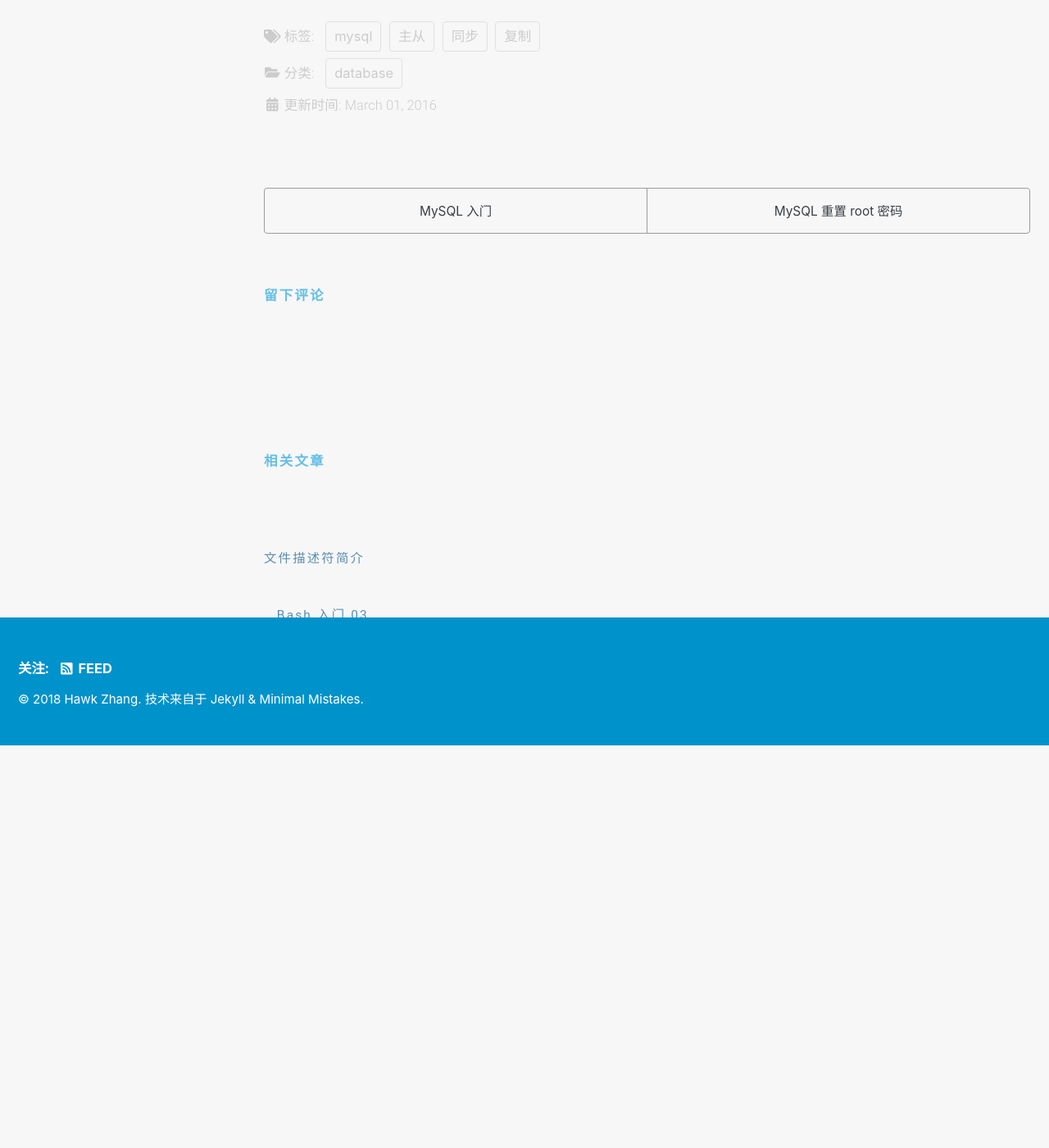
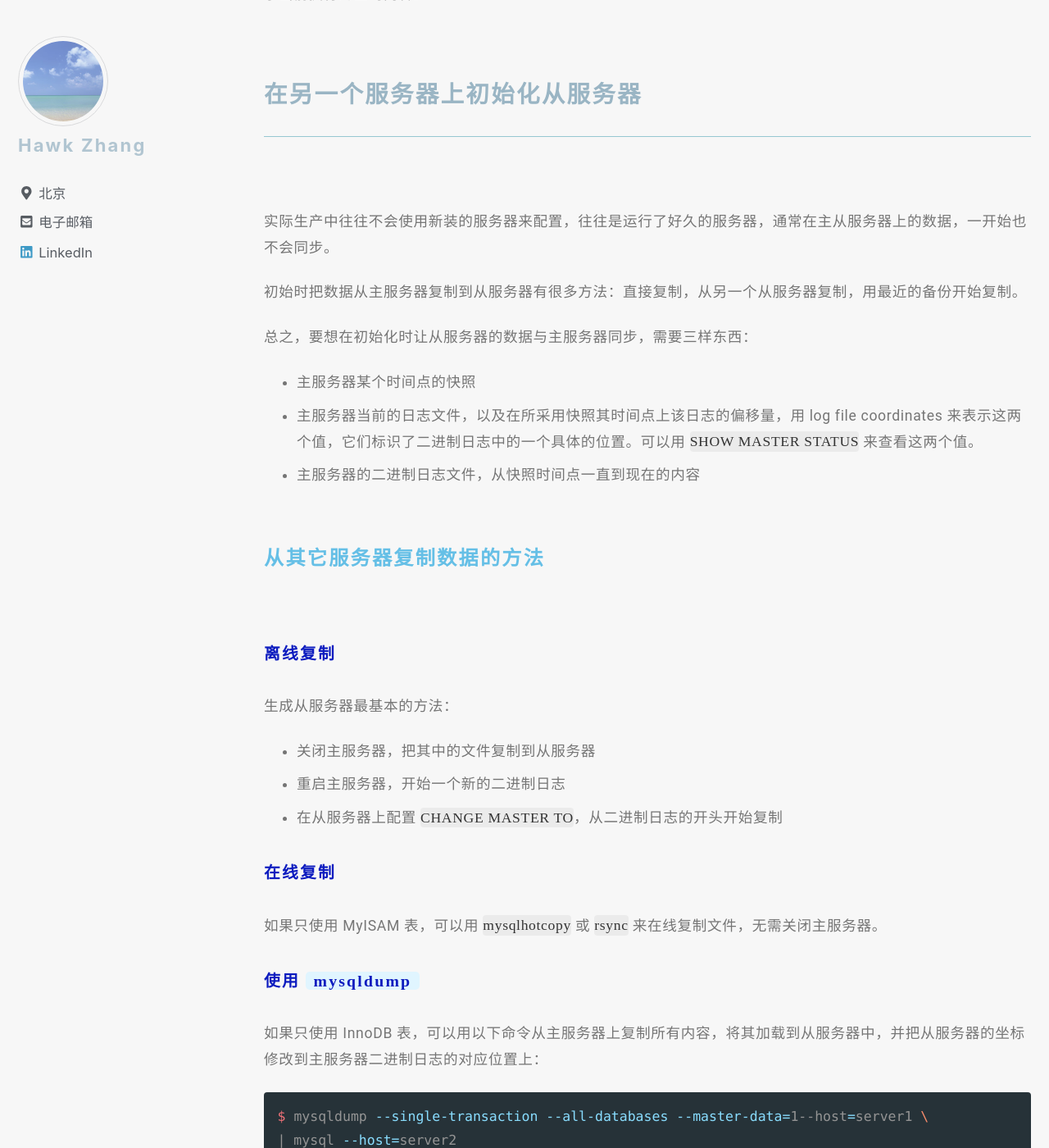
Before and after one commit to narru888/linotes_note, a Jekyll site: the page built from _posts/mysql/2016-03-01-master.slave.md, in a window 1280 px wide and 1400 px high, scrolled down 12744 px. Shown: the whole window at 82% size. Built offline with Jekyll 4.4.1, drawn with Linux system fonts in a browser that asks for light colours; nearby versions of some CDN libraries; a script that is not in the unit is left out; comment, search, counter and statistics services are not loaded; before the commit the page ends 13668 px from its top, so only the background shows below that.

Commit message:
update on 2018-08-10 21:00:01 CST

````diff
--- a/_posts/mysql/2016-03-01-master.slave.md
+++ b/_posts/mysql/2016-03-01-master.slave.md
@@ -383,3 +383,50 @@ Info: NULL
 ```
 
 从服务器上的 I/O 和 SQL 这两个线程始终是用 system user 帐户来运行的。当 SQL 线程重演事件时，`Info` 字段会显示当前执行的查询内容。
+
+
+
+
+
+
+
+
+
+
+
+### 在另一个服务器上初始化从服务器
+
+实际生产中往往不会使用新装的服务器来配置，往往是运行了好久的服务器，通常在主从服务器上的数据，一开始也不会同步。
+
+初始时把数据从主服务器复制到从服务器有很多方法：直接复制，从另一个从服务器复制，用最近的备份开始复制。
+
+总之，要想在初始化时让从服务器的数据与主服务器同步，需要三样东西：
+
+* 主服务器某个时间点的快照
+* 主服务器当前的日志文件，以及在所采用快照其时间点上该日志的偏移量，用 log file coordinates 来表示这两个值，它们标识了二进制日志中的一个具体的位置。可以用 `SHOW MASTER STATUS` 来查看这两个值。
+* 主服务器的二进制日志文件，从快照时间点一直到现在的内容
+
+
+
+#### 从其它服务器复制数据的方法
+
+##### 离线复制
+
+生成从服务器最基本的方法：
+
+* 关闭主服务器，把其中的文件复制到从服务器
+* 重启主服务器，开始一个新的二进制日志
+* 在从服务器上配置 `CHANGE MASTER TO`，从二进制日志的开头开始复制
+
+##### 在线复制
+
+如果只使用 MyISAM 表，可以用 `mysqlhotcopy` 或 `rsync` 来在线复制文件，无需关闭主服务器。
+
+##### 使用 `mysqldump`
+
+如果只使用 InnoDB 表，可以用以下命令从主服务器上复制所有内容，将其加载到从服务器中，并把从服务器的坐标修改到主服务器二进制日志的对应位置上：
+
+```bash
+$ mysqldump --single-transaction --all-databases --master-data=1--host=server1 \
+| mysql --host=server2
+```
````
